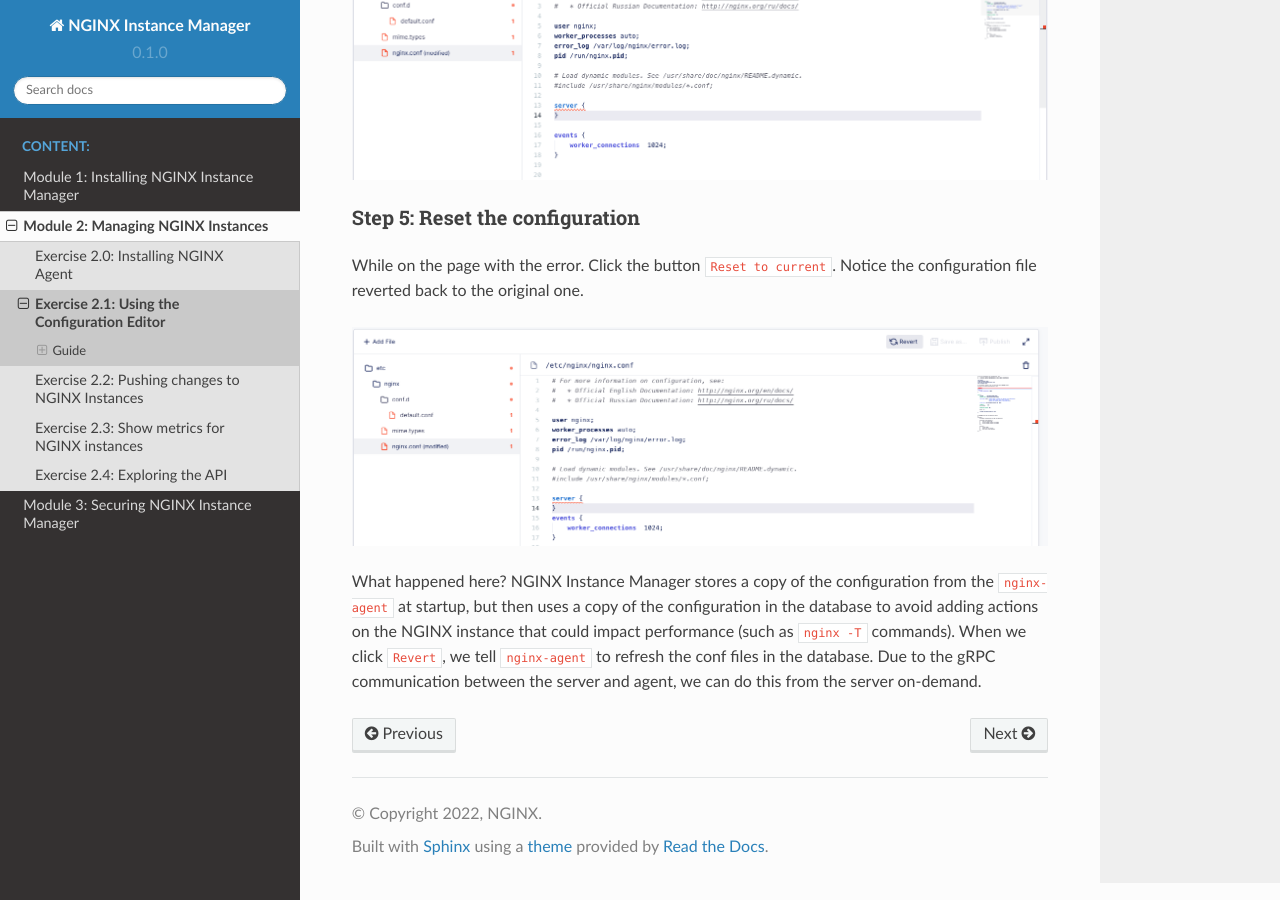
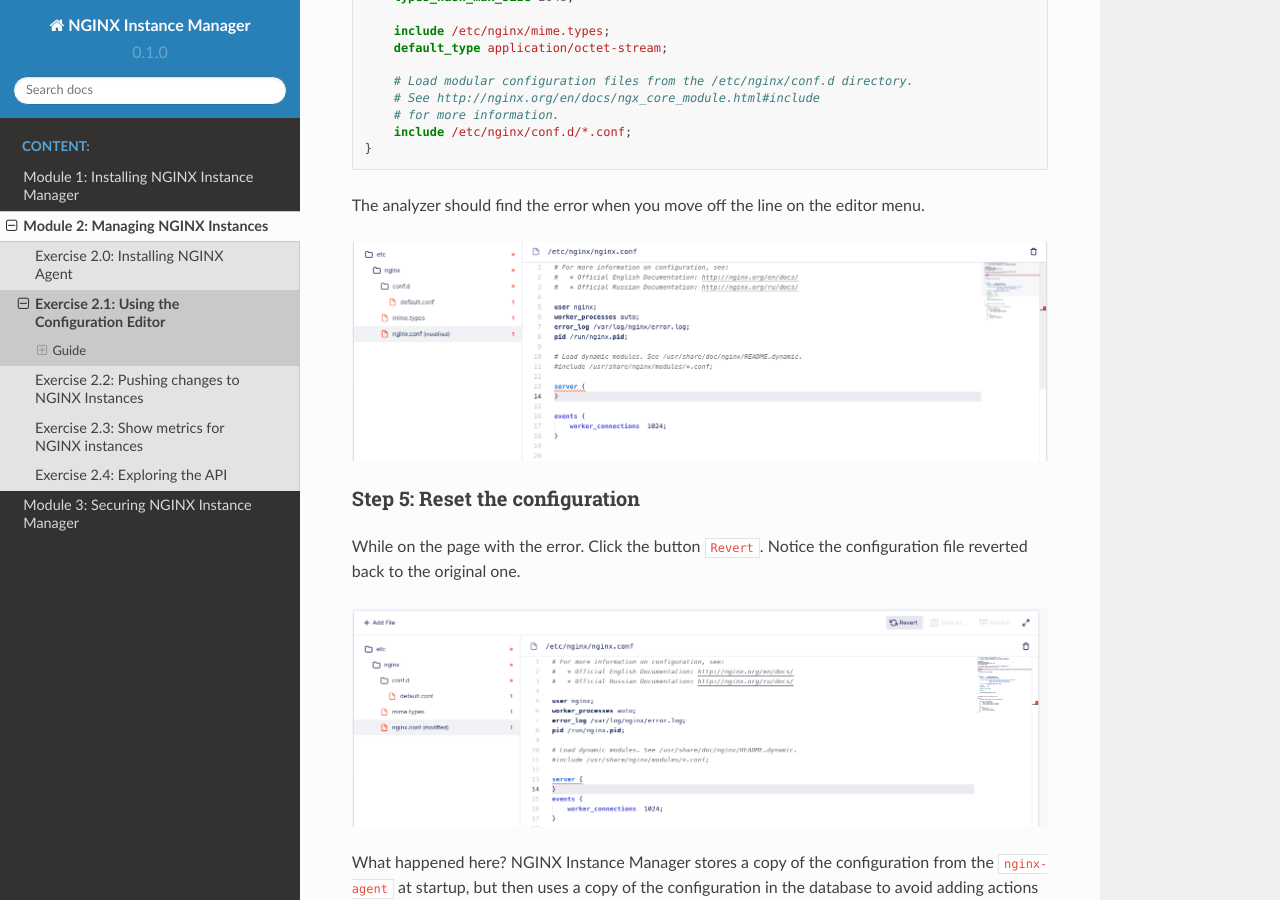
Before and after one commit to GBond/nginx-instance-manager-lab, a Sphinx documentation site: the page built from docs/source/module2/2.1-conf-editor.rst, in a window 1280 px wide and 900 px high, scrolled down 3940 px. Built offline with Sphinx 7.4.7 and the Read the Docs theme 2.0.0, drawn with Linux system fonts in a browser that asks for light colours; pages that are not in the unit, such as notebooks, are missing from menus.

Commit message:
5pm changes 4/20

```diff
--- a/docs/source/module2/2.1-conf-editor.rst
+++ b/docs/source/module2/2.1-conf-editor.rst
@@ -122,10 +122,11 @@
 Step 5: Reset the configuration
 -------------------------------
 
-While on the page with the error.  Click the button ``Reset to current``.
+While on the page with the error.  Click the button ``Revert``.
 Notice the configuration file reverted back to the original one.
 
 .. image:: ./UI-editor-revert-v2.png
+
 
 What happened here?  NGINX Instance Manager stores a copy of the configuration from
 the ``nginx-agent`` at startup, but then uses a copy of the configuration in the database
```
Also changed, not shown: other parts of docs/source/module2/2.1-conf-editor.rst (+1 -1 lines).
